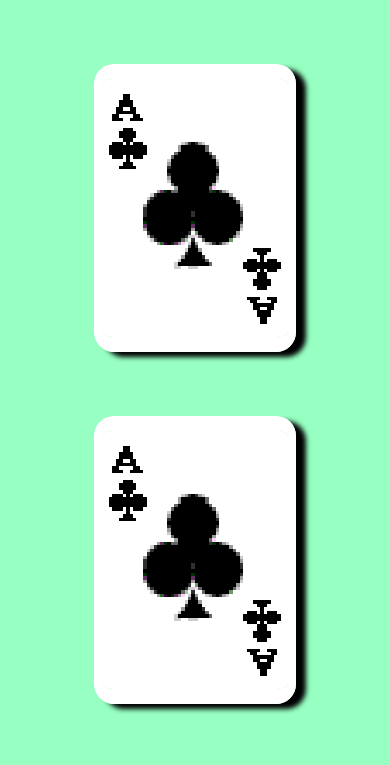
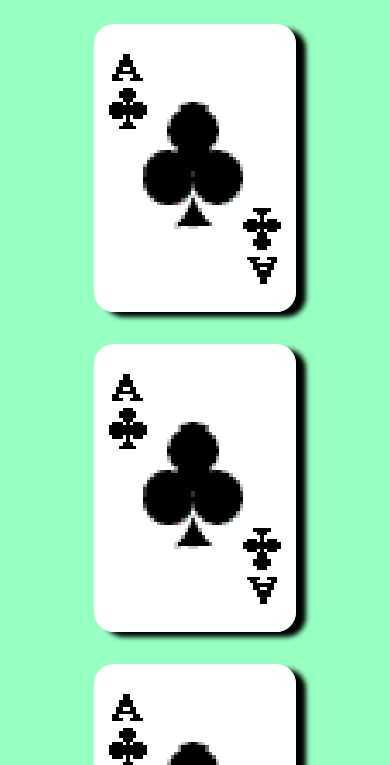
Before and after one commit to jeremyrayjewell/JSpractice, a plain HTML site: page cardselector/index.html in a window 390 px wide. Shown: the top 765 px of the page. Drawn offline with Linux system fonts and the light colour scheme.

Commit message:
media query

```diff
--- a/cardselector/style.css
+++ b/cardselector/style.css
@@ -4,6 +4,8 @@
 
  body {
     background: #96ffc1;
+    display: flex;
+    justify-content: space-around;
  }
 
  .Card {
@@ -38,3 +40,14 @@
         transform: translate3d(0, -100%, 0);
     }
 }
+
+@media screen and (max-width: 900px) {
+    body {
+        flex-direction: column;
+        align-items: center; /* Optional: Center the cards when stacked vertically */
+    }
+
+    .Card {
+        margin: 1em; /* Adjust the margin for stacked cards */
+    }
+}
```
